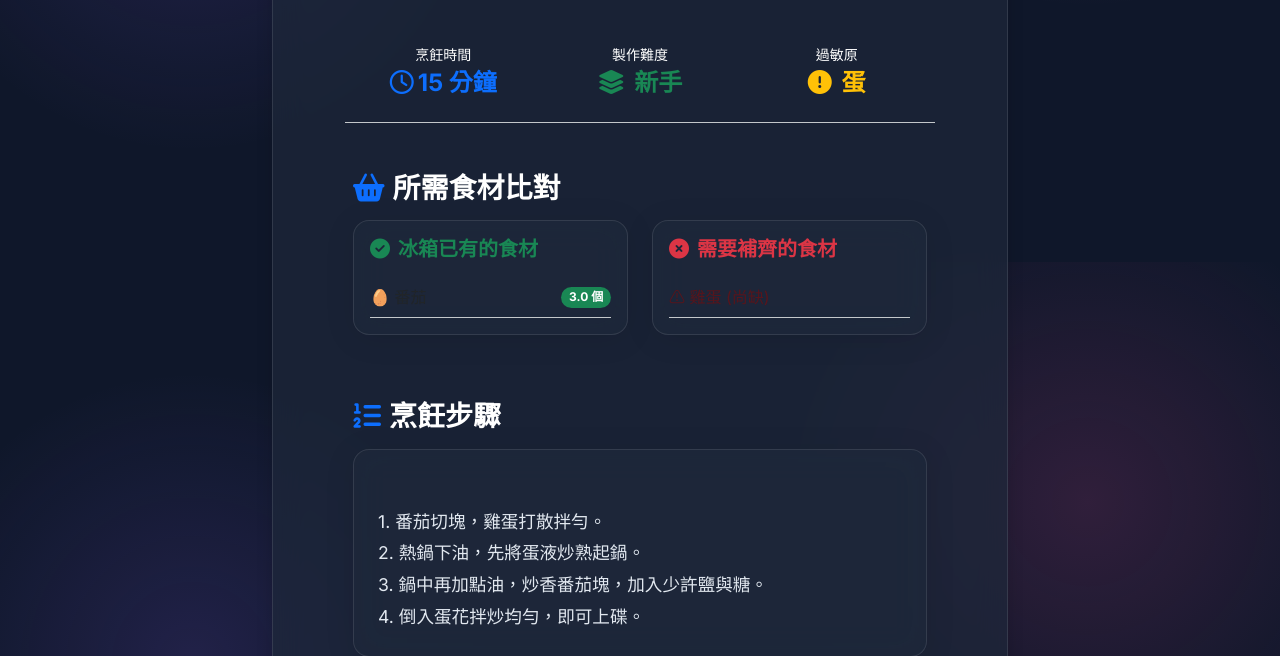
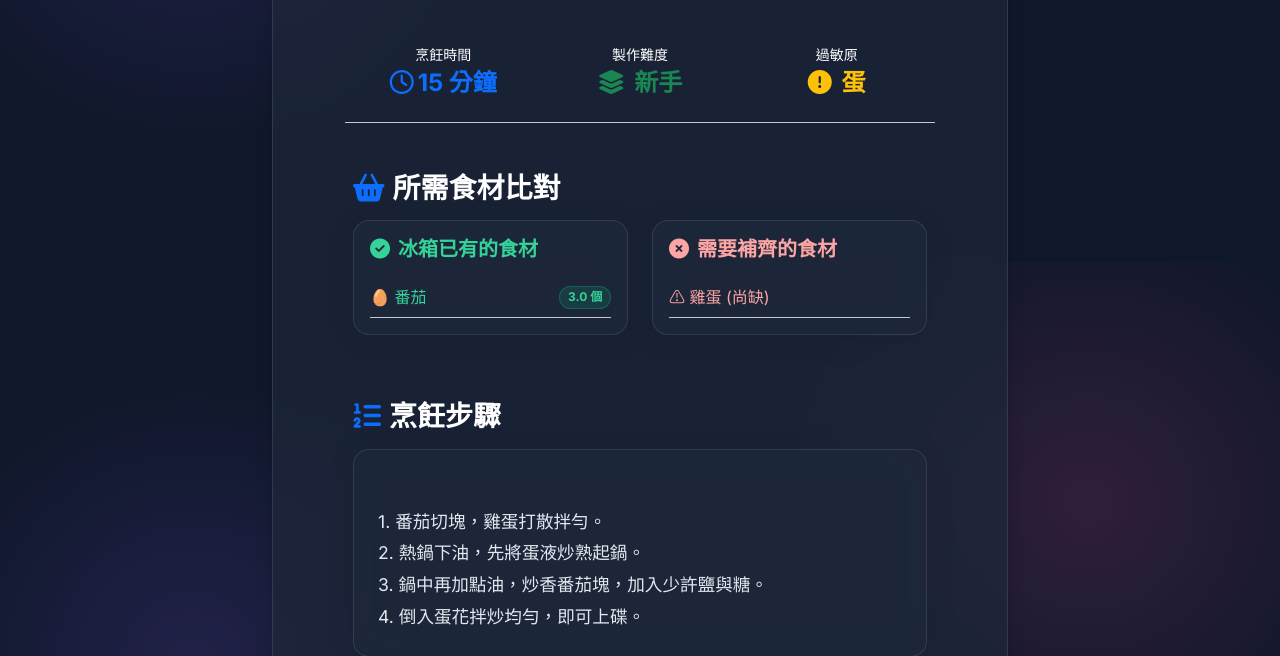
Before and after one commit to 960527jane-del/goodjob, a Flask app: page /recipes/1 in a window 1280 px wide. Shown: the part 538-1194 px from the top of the page. Run offline with Flask 3, Linux system fonts and the light colour scheme; a user stored in the database is signed in; data comes from the database, SQL or seed files in the repository; both versions use the stored data as it was after the commit.

Commit message:
fix: 修復食譜食材對比度與辨識度問題

```diff
--- a/app/templates/base.html
+++ b/app/templates/base.html
@@ -189,6 +189,24 @@
             color: #6c757d !important;
             opacity: 0.85 !important;
         }
+
+        /* 食材比對樣式 - 加強暗色主題對比度與視覺效果 */
+        .ingredient-match-badge {
+            background-color: rgba(16, 185, 129, 0.15) !important;
+            color: #34D399 !important;
+            border: 1px solid rgba(16, 185, 129, 0.3) !important;
+        }
+        .ingredient-miss-badge {
+            background-color: rgba(239, 68, 68, 0.15) !important;
+            color: #FCA5A5 !important;
+            border: 1px solid rgba(239, 68, 68, 0.3) !important;
+        }
+        .text-success-bright {
+            color: #34D399 !important;
+        }
+        .text-danger-bright {
+            color: #FCA5A5 !important;
+        }
     </style>
 
     {% block styles %}{% endblock %}
--- a/app/templates/recipes/detail.html
+++ b/app/templates/recipes/detail.html
@@ -58,18 +58,18 @@
                         <!-- 冰箱已有 -->
                         <div class="col-md-6 mb-3">
                             <div class="glass-card p-3 rounded-4 h-100" style="background: rgba(16, 185, 129, 0.05); border-color: rgba(16, 185, 129, 0.2);">
-                                <h5 class="fw-bold text-success mb-3"><i class="fas fa-check-circle me-2"></i>冰箱已有的食材</h5>
+                                <h5 class="fw-bold text-success-bright mb-3"><i class="fas fa-check-circle me-2"></i>冰箱已有的食材</h5>
                                 {% if matching_ingredients %}
                                     <ul class="list-unstyled mb-0">
                                         {% for item in matching_ingredients %}
-                                        <li class="py-2 border-bottom border-secondary-subtle d-flex justify-content-between align-items-center">
+                                        <li class="py-2 border-bottom border-secondary-subtle d-flex justify-content-between align-items-center text-success-bright">
                                             <span>🥚 {{ item.name }}</span>
-                                            <span class="badge bg-success rounded-pill">{{ item.quantity }} {{ item.unit }}</span>
+                                            <span class="badge ingredient-match-badge rounded-pill">{{ item.quantity }} {{ item.unit }}</span>
                                         </li>
                                         {% endfor %}
                                     </ul>
                                 {% else %}
-                                    <p class="text-danger-emphasis small italic mb-0">無可用食材匹配</p>
+                                    <p class="text-danger-bright small italic mb-0">無可用食材匹配</p>
                                 {% endif %}
                             </div>
                         </div>
@@ -77,11 +77,11 @@
                         <!-- 冰箱缺漏 -->
                         <div class="col-md-6 mb-3">
                             <div class="glass-card p-3 rounded-4 h-100" style="background: rgba(239, 68, 68, 0.05); border-color: rgba(239, 68, 68, 0.2);">
-                                <h5 class="fw-bold text-danger mb-3"><i class="fas fa-times-circle me-2"></i>需要補齊的食材</h5>
+                                <h5 class="fw-bold text-danger-bright mb-3"><i class="fas fa-times-circle me-2"></i>需要補齊的食材</h5>
                                 {% if missing_ingredients %}
                                     <ul class="list-unstyled mb-0">
                                         {% for item in missing_ingredients %}
-                                        <li class="py-2 border-bottom border-secondary-subtle text-danger-emphasis">
+                                        <li class="py-2 border-bottom border-secondary-subtle text-danger-bright">
                                             ⚠ {{ item }} (尚缺)
                                         </li>
                                         {% endfor %}
@@ -89,7 +89,7 @@
                                 {% else %}
                                     <div class="text-center py-3">
                                         <span class="fs-1">🥳</span>
-                                        <h6 class="fw-bold text-success mt-2 mb-0">材料齊全，隨時可以開煮！</h6>
+                                        <h6 class="fw-bold text-success-bright mt-2 mb-0">材料齊全，隨時可以開煮！</h6>
                                     </div>
                                 {% endif %}
                             </div>
```
Also changed, not shown: app/templates/recipes/recommend.html (+4 -4 lines), instance/database.db.
